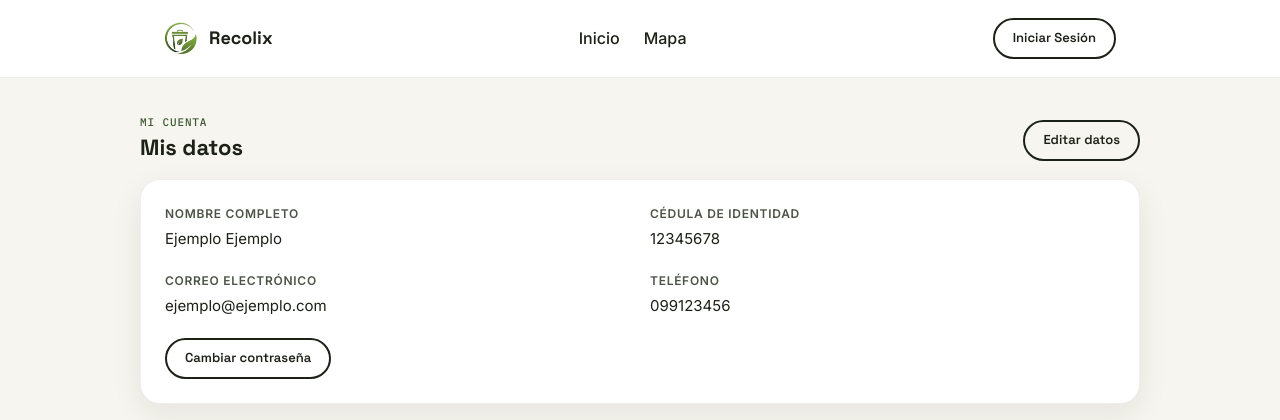
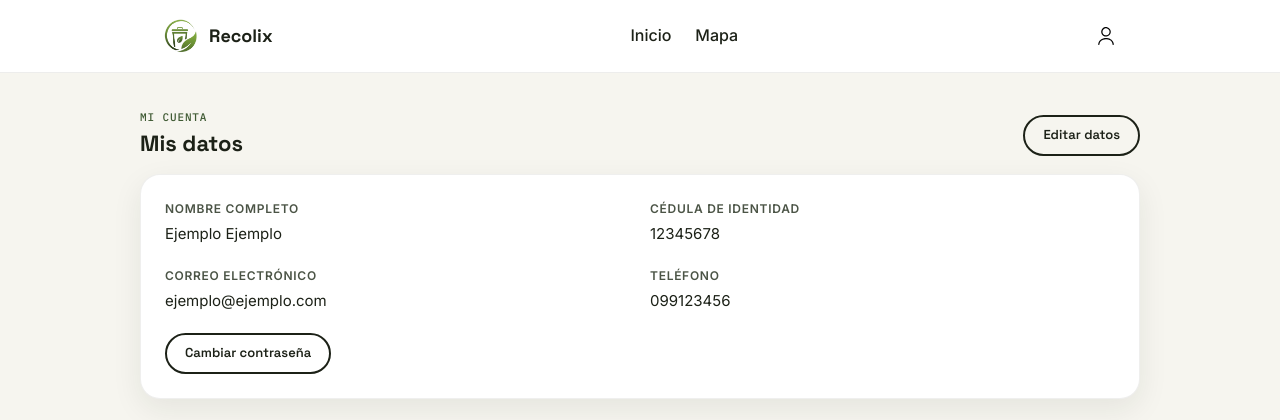
Before and after one commit to Celeris-SAS/Recolix, a PHP site: page /Vista/index_vecino.html in a window 1280 px wide. Shown: the top 420 px of the page. Run offline with PHP 8.4, Linux system fonts and the light colour scheme.

Commit message:
cambios html

```diff
--- a/API_Usuarios/Vista/index_vecino.html
+++ b/API_Usuarios/Vista/index_vecino.html
@@ -30,8 +30,10 @@
             </nav>
 
             <div class="header-actions">
-                <a href="login.html" class="btn btn-outline btn-sm">Iniciar Sesión</a>
-                <button class="hamburger" id="hamburgerBtn" aria-label="Abrir menú" aria-expanded="false">☰</button>
+                <a href="perfil.html" class="btn-user nav-user-icon" aria-label="Perfil">
+                    <img src="user.svg" alt="" width="20" height="20">
+                </a> <button class="hamburger" id="hamburgerBtn" aria-label="Abrir menú"
+                    aria-expanded="false">☰</button>
             </div>
         </div>
     </header>
--- a/API_Usuarios/Vista/styles_vecino.css
+++ b/API_Usuarios/Vista/styles_vecino.css
@@ -237,6 +237,27 @@ h3 {
         color: var(--white);
         font-size: 20px;
     }
+}
+
+.btn-user {
+    display: flex;
+    align-items: center;
+    justify-content: center;
+    width: 38px;
+    height: 38px;
+    border: 1.5px solid var(--text);
+    border-radius: 50%;
+    transition: background 0.2s;
+}
+
+.btn-user:hover {
+    background: var(--bg2);
+}
+
+.nav-user-icon {
+    width: 20px;
+    height: 20px;
+    display: block;
 }
 
 /* Layout principal */
```
Also changed, not shown: API_Usuarios/Vista/user.svg (added).
